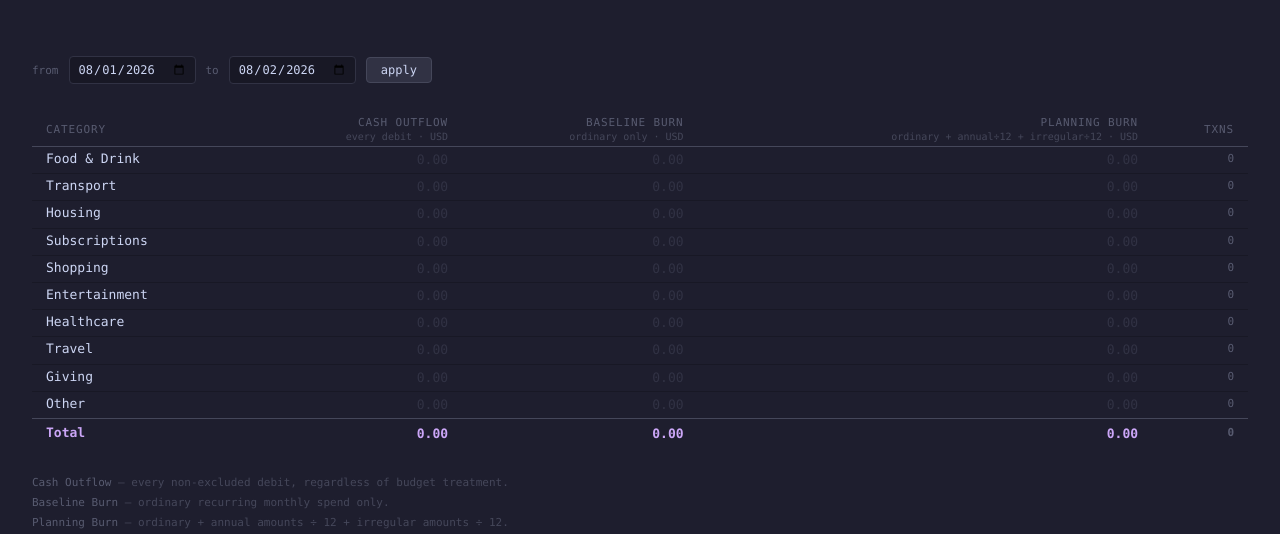
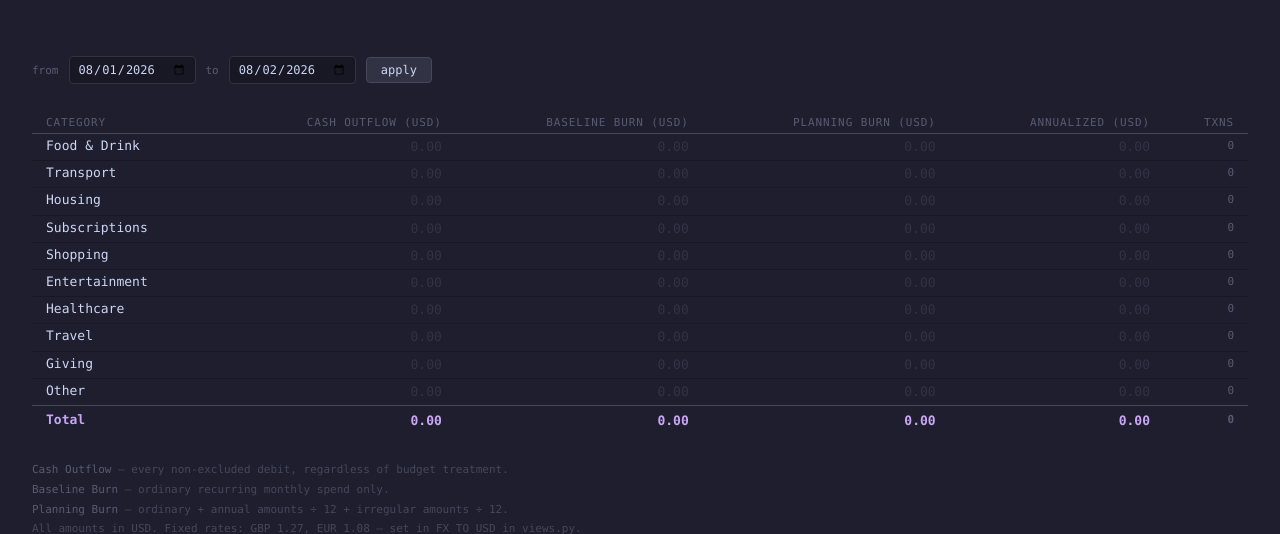
Before and after one commit to adamsc64/retirement-python, a Django app: page /summary/ in a window 1280 px wide. Shown: the part 61-595 px from the top of the page. Run offline with Django 5.2, Linux system fonts and the light colour scheme; data comes from the database, SQL or seed files in the repository; data that the repository does not hold is empty.

Commit message:
Added an annualized column to summary and hid column details

```diff
--- a/spending-observability-platform/money_observability/templates/money_observability/monthly_summary.html
+++ b/spending-observability-platform/money_observability/templates/money_observability/monthly_summary.html
@@ -155,15 +155,7 @@
     tfoot td:first-child { text-align: left; }
 
     /* Column header hints */
-    .col-hint {
-      display: block;
-      color: #45475a;
-      font-size: 10px;
-      font-weight: normal;
-      letter-spacing: 0;
-      text-transform: none;
-      margin-top: 2px;
-    }
+    thead th[title] { cursor: help; }
 
     /* Legend */
     .legend {
@@ -221,18 +213,10 @@
       <thead>
         <tr>
           <th>Category</th>
-          <th>
-            Cash Outflow
-            <span class="col-hint">every debit · USD</span>
-          </th>
-          <th>
-            Baseline Burn
-            <span class="col-hint">ordinary only · USD</span>
-          </th>
-          <th>
-            Planning Burn
-            <span class="col-hint">ordinary + annual÷12 + irregular÷12 · USD</span>
-          </th>
+          <th title="every debit · USD">Cash Outflow (USD)</th>
+          <th title="ordinary only · USD">Baseline Burn (USD)</th>
+          <th title="ordinary + annual÷12 + irregular÷12 · USD">Planning Burn (USD)</th>
+          <th title="cash × 365 / days · USD">Annualized (USD)</th>
           <th>Txns</th>
         </tr>
       </thead>
@@ -268,6 +252,13 @@
             </td>
             <td>
               {% for e in row.entries %}
+                <span class="currency-block">
+                  <span class="amount {% if e.annualized == 0 %}zero{% endif %}">{{ e.annualized }}</span>
+                </span>
+              {% endfor %}
+            </td>
+            <td>
+              {% for e in row.entries %}
                 <span class="currency-block count">{{ e.count }}</span>
               {% endfor %}
             </td>
@@ -294,6 +285,11 @@
           </td>
           <td>
             {% for t in total_rows %}
+              <span class="currency-block">{{ t.annualized }}</span>
+            {% endfor %}
+          </td>
+          <td>
+            {% for t in total_rows %}
               <span class="currency-block count">{{ t.count }}</span>
             {% endfor %}
           </td>
--- a/spending-observability-platform/money_observability/views.py
+++ b/spending-observability-platform/money_observability/views.py
@@ -323,6 +323,9 @@ def monthly_summary(request):
             ordered_cats.append(cat)
 
     # Build rows for template.
+    days_in_range = (end - start).days + 1
+    annualize = Decimal(365) / Decimal(days_in_range)
+
     rows = []
     totals: dict[str, dict] = defaultdict(
         lambda: {
@@ -352,6 +355,7 @@ def monthly_summary(request):
                     "cash": cell["cash"].quantize(Decimal("0.01")),
                     "baseline": cell["baseline"].quantize(Decimal("0.01")),
                     "planning": cell["planning"].quantize(Decimal("0.01")),
+                    "annualized": (cell["cash"] * annualize).quantize(Decimal("0.01")),
                     "count": cell["count"],
                 }
             )
@@ -367,6 +371,7 @@ def monthly_summary(request):
             "cash": totals[cur]["cash"].quantize(Decimal("0.01")),
             "baseline": totals[cur]["baseline"].quantize(Decimal("0.01")),
             "planning": totals[cur]["planning"].quantize(Decimal("0.01")),
+            "annualized": (totals[cur]["cash"] * annualize).quantize(Decimal("0.01")),
             "count": totals[cur]["count"],
         }
         for cur in sorted(totals)
```
